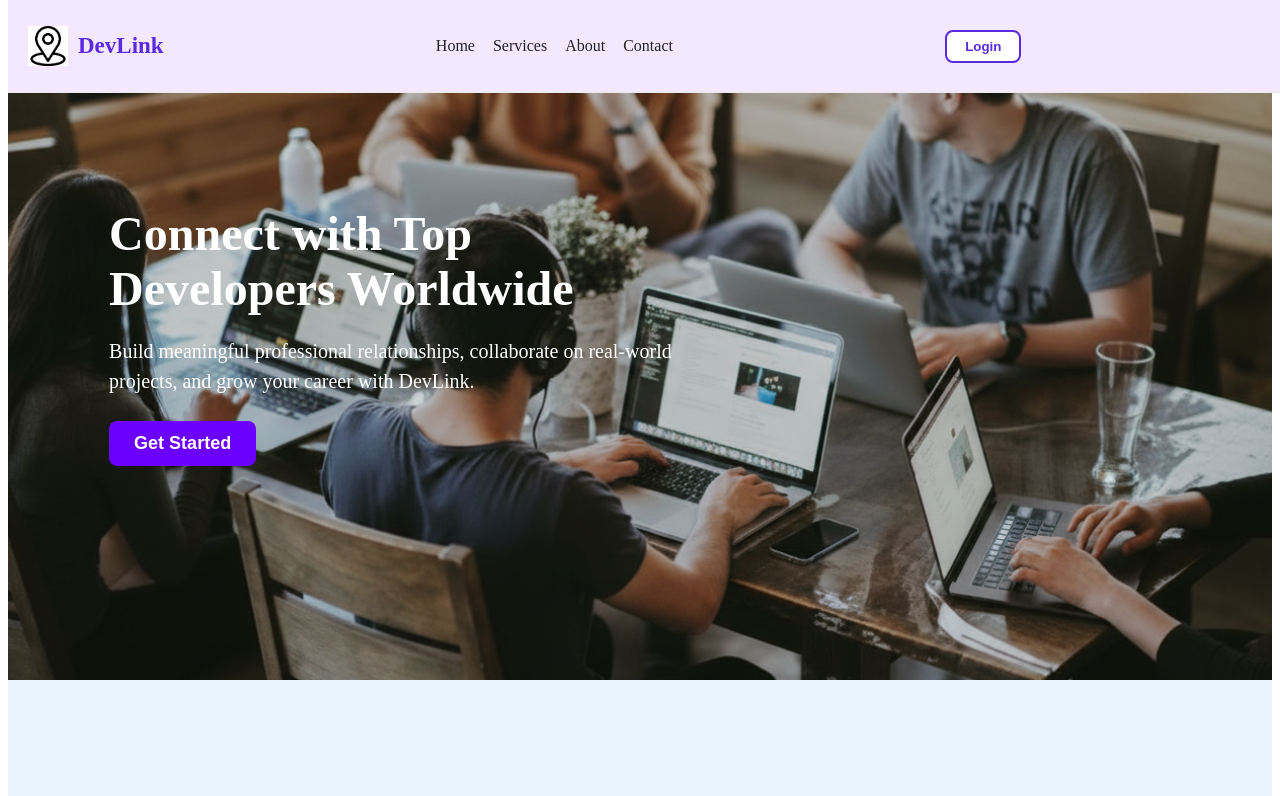
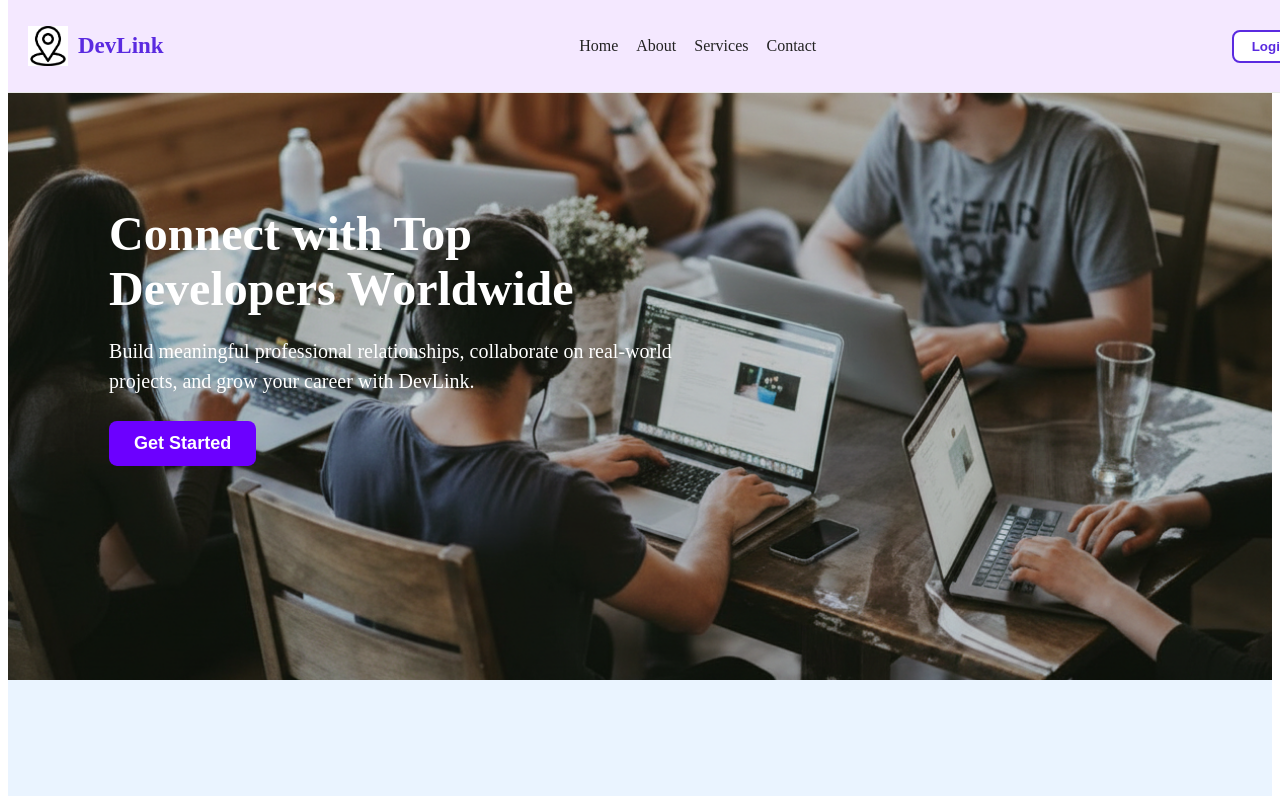
Before and after one commit to navya9985/DevLink-Frontend, a React app: page / in a window 1280 px wide. Shown: the top 796 px of the page. Built offline with nearby package versions, Linux system fonts and the light colour scheme; the HTML template or start-up script is replaced by a standard one.

Commit message:
Update Header.jsx

```diff
--- a/src/components/Header.jsx
+++ b/src/components/Header.jsx
@@ -3,52 +3,32 @@ import devlink from "../assets/devlink.png"
 import { Link } from "react-router-dom";
 import { useSelector } from "react-redux";
 
+
 const Header = () => {
-  const [openMenu, setOpenMenu] = useState(false);
-
   return (
     <header className="header">
 
       {/* LOGO + NAME */}
       <div className="left">
-        <img src={devlink} alt="logo" className="logo" />
+        <img src={devlink} className="logo" alt="logo" />
         <h2 className="name">DevLink</h2>
       </div>
 
-      {/* DESKTOP LINKS */}
+      {/* NAV LINKS */}
       <nav className="links">
         <a href="#home">Home</a>
+        <a href="#about">About</a>
         <a href="#services">Services</a>
-        <a href="#about">About</a>
         <a href="#contact">Contact</a>
       </nav>
 
-      {/* DESKTOP LOGIN */}
+      {/* LOGIN BUTTON */}
       <div className="buttons">
         <Link to="/login">
           <button className="login">Login</button>
         </Link>
       </div>
 
-      {/* MOBILE HAMBURGER */}
-      <div className="hamburger" onClick={() => setOpenMenu(!openMenu)}>
-        ☰
-      </div>
-
-      {/* MOBILE MENU */}
-      {openMenu && (
-        <div className="mobile-menu">
-          <a href="#home" onClick={() => setOpenMenu(false)}>Home</a>
-          <a href="#services" onClick={() => setOpenMenu(false)}>Services</a>
-          <a href="#about" onClick={() => setOpenMenu(false)}>About</a>
-          <a href="#contact" onClick={() => setOpenMenu(false)}>Contact</a>
-
-          <Link to="/login">
-            <button className="login" onClick={() => setOpenMenu(false)}>Login</button>
-          </Link>
-        </div>
-      )}
-
     </header>
   );
 };
```
